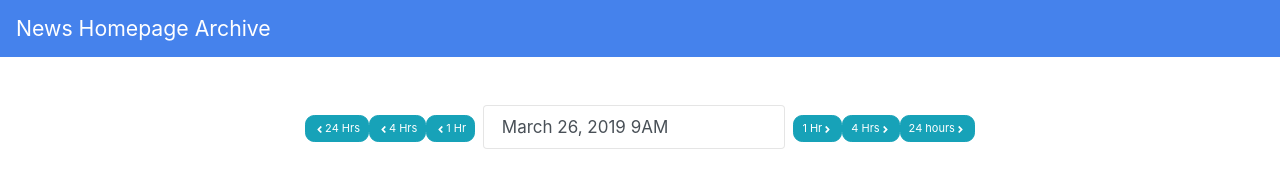
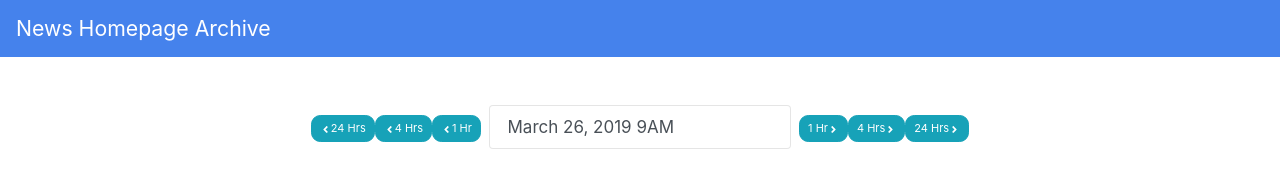
Before and after one commit to nrjones8/news-archive-explorer, a React (Create React App) app: page / in a window 1280 px wide. Shown: the top 173 px of the page. Built offline with nearby package versions, Linux system fonts and the light colour scheme.

Commit message:
one more Hrs

```diff
--- a/src/App.js
+++ b/src/App.js
@@ -152,7 +152,7 @@ class App extends Component {
                 </button>
 
                 <button type="button" className="btn btn-info btn-sm" intervalhours="24" onClick={this.handleTimeNavigation}>
-                  24 hours
+                  24 Hrs
                   <FaAngleRight />
                 </button>
               </div>
```
